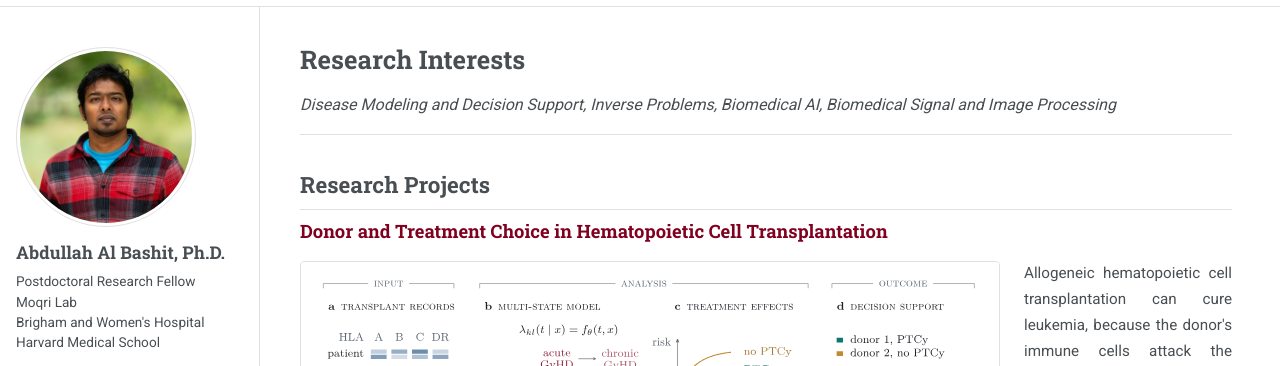
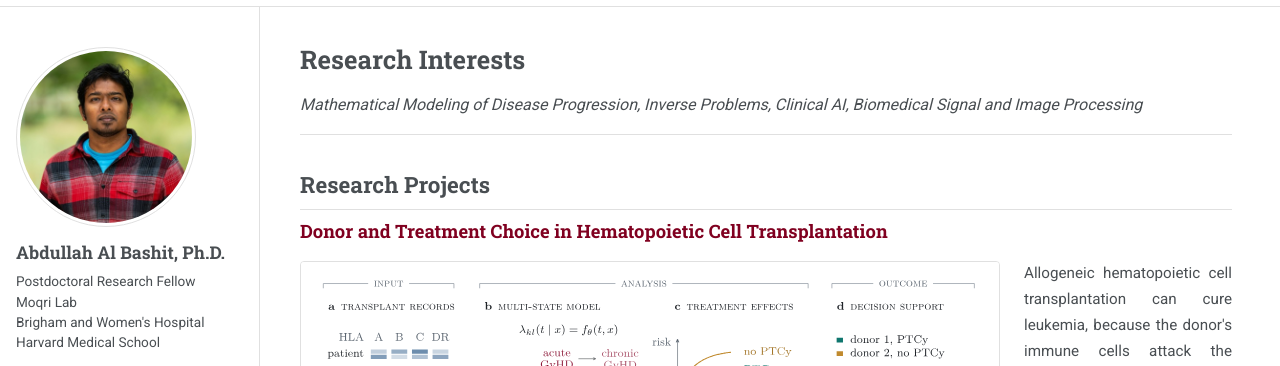
Before and after one commit to abdullah-al-bashit/abdullah-al-bashit.github.io, a plain HTML site: page research.html in a window 1280 px wide. Shown: the part 43-409 px from the top of the page. Drawn offline with Linux system fonts and the light colour scheme; some icons are missing.

Commit message:
Update research interests in research.html

```diff
--- a/research.html
+++ b/research.html
@@ -512,7 +512,7 @@
       <!-- Research Interests Section -->
       <div class="research-intro">
         <h1>Research Interests</h1>
-        <p class="research-interests">Disease Modeling and Decision Support, Inverse Problems, Biomedical AI, Biomedical Signal and Image Processing</p>
+        <p class="research-interests">Mathematical Modeling of Disease Progression, Inverse Problems, Clinical AI, Biomedical Signal and Image Processing</p>
       </div>
 
       <!-- Research Projects Section -->
```
